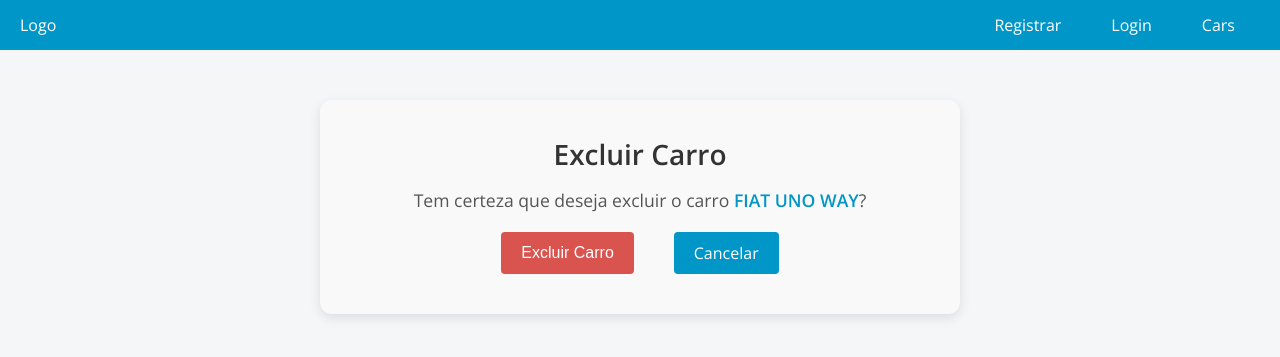
After one commit to Jones-bass/python_full, a Django app: page /car/2/delete/ in a window 1280 px wide. The commit adds this page. Shown: the top 357 px of the page. Run offline with Django 5.2, Linux system fonts and the light colour scheme; data comes from the database, SQL or seed files in the repository.

Commit message:
Add delete

```diff
--- a/02_Cars/app/urls.py
+++ b/02_Cars/app/urls.py
@@ -18,7 +18,7 @@ from django.contrib import admin
 from django.urls import path
 from django.conf import settings
 from django.conf.urls.static import static
-from cars.views import NewCarCreateView, CarListView, CarDetailView, CarUpdateView
+from cars.views import NewCarCreateView, CarListView, CarDetailView, CarUpdateView, CarDeleteView
 from accounts.views import register_view, login_view, logout_view
 
 urlpatterns = [
@@ -30,4 +30,5 @@ urlpatterns = [
     path('new_car/', NewCarCreateView.as_view(), name='new_car'),
     path('car/<int:pk>', CarDetailView.as_view(), name='car_detail'),
     path('car/<int:pk>/update/', CarUpdateView.as_view(), name='car_update'),
+    path('car/<int:pk>/delete/', CarDeleteView.as_view(), name='car_delete'),
 ] + static(settings.MEDIA_URL, document_root=settings.MEDIA_ROOT)
--- /dev/null
+++ b/02_Cars/cars/templates/car_delete.html
@@ -0,0 +1,96 @@
+{% extends "base.html" %}
+
+{% block content %}
+  <style>
+    /* Estilo compartilhado com o car-card */
+    .car-card {
+      background-color: #f9f9f9;
+      box-shadow: 0 4px 12px rgba(0, 0, 0, 0.1);
+      border-radius: 12px;
+      overflow: hidden;
+      text-align: center;
+      transition: all 0.3s ease;
+      max-width: 600px;
+      margin: 30px auto;
+      padding: 20px;
+    }
+
+    .car-card:hover {
+      cursor: pointer;
+      box-shadow: 0 6px 15px rgba(0, 0, 0, 0.2);
+      transform: translateY(-4px);
+    }
+
+    .car-card h2 {
+      font-size: 1.75rem;
+      font-weight: 600;
+      margin: 15px 0;
+      color: #333;
+    }
+
+    .car-card p {
+      font-size: 1.1rem;
+      margin: 8px 0;
+      color: #555;
+    }
+
+    .car-card p strong {
+      color: #0096c7;
+    }
+
+    .buttons-container {
+      display: flex;
+      justify-content: center;
+      margin-top: 20px;
+      margin-bottom: 20px;
+    }
+
+    .btn {
+      display: inline-block;
+      background-color: #0096c7;
+      color: #fff;
+      border: none;
+      padding: 10px 20px;
+      font-size: 16px;
+      border-radius: 4px;
+      cursor: pointer;
+      transition: background-color 0.3s ease-in-out;
+      margin: 0 10px;
+    }
+
+    .btn:hover {
+      background-color: #108eb8;
+    }
+
+    .btn-danger {
+      background-color: #d9534f;
+      text-decoration: none !important;
+    }
+
+    .btn-danger:hover {
+      background-color: #d2221c;
+    }
+
+    .error-message {
+      color: #d9534f;
+      font-size: 14px;
+      margin-top: 5px;
+    }
+
+    a {
+      text-decoration: none !important;
+    }
+  </style>
+
+  <div class="car-card">
+    <h2>Excluir Carro</h2>
+    <p>Tem certeza que deseja excluir o carro <strong>{{ object.brand }} {{ object.model }}</strong>?</p>
+    <form method="post">
+      {% csrf_token %}
+      <div class="buttons-container">
+        <button type="submit" class="btn btn-danger">Excluir Carro</button>
+        <a href="{% url 'car_detail' pk=object.pk %}" class="btn btn-secondary">Cancelar</a>
+      </div>
+    </form>
+  </div>
+{% endblock %}
--- a/02_Cars/cars/templates/car_detail.html
+++ b/02_Cars/cars/templates/car_detail.html
@@ -69,7 +69,7 @@
 
     <div class="buttons-container">
       <a href="{% url 'car_update' pk=object.pk %}" class="button">Atualizar</a>
-      <a href="{% url 'cars_list' %}" class="button-danger">Voltar</a>
+      <a href="{% url 'car_delete' pk=object.pk %}" class="button-danger">Deletar</a>
     </div>
   </div>
 
--- a/02_Cars/cars/views.py
+++ b/02_Cars/cars/views.py
@@ -3,7 +3,7 @@ from cars.models import Car
 from cars.forms import CarModelForm
 from django.urls import reverse_lazy
 
-from django.views.generic import ListView, CreateView, DetailView, UpdateView
+from django.views.generic import ListView, CreateView, DetailView, UpdateView, DeleteView
 
 class CarListView(ListView):
     model = Car
@@ -28,7 +28,6 @@ class CarDetailView(DetailView):
     model = Car
     template_name = 'car_detail.html'
 
-
 class CarUpdateView(UpdateView):
     model = Car
     form_class = CarModelForm
@@ -36,3 +35,8 @@ class CarUpdateView(UpdateView):
 
     def get_success_url(self):
         return reverse_lazy('car_detail', kwargs={'pk':self.object.pk})
+
+class CarDeleteView(DeleteView):
+    model = Car
+    template_name = 'car_delete.html'
+    success_url = '/cars/'
```
